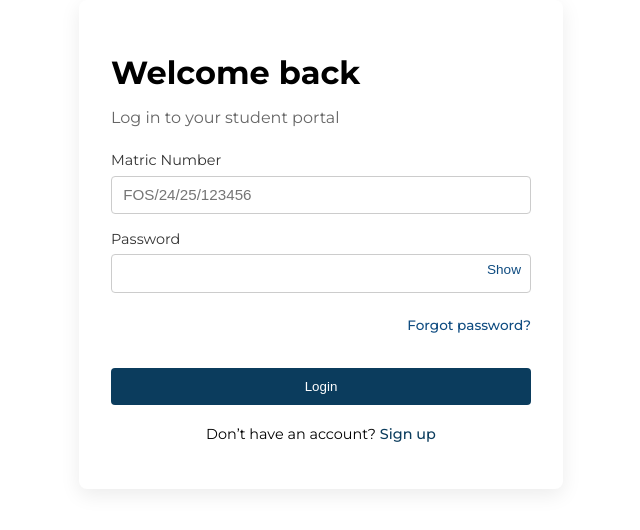
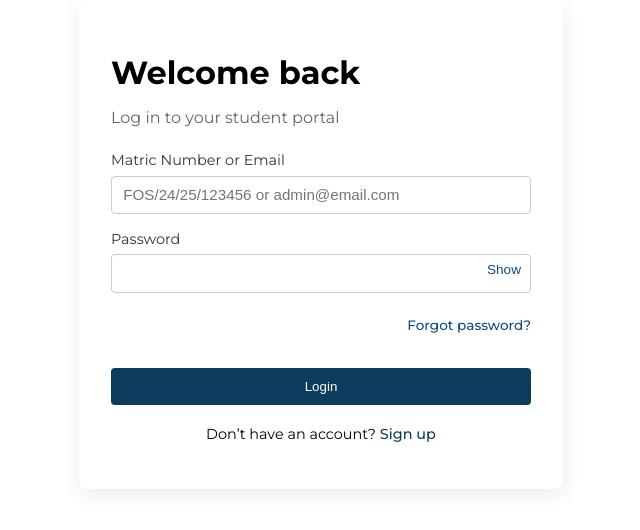
Before and after one commit to Eroh-Maro/student-portal-frontend, a React app: page /login in a window 1280 px wide. Shown: the part 104-634 px from the top of the page, without its empty margins (319-959 px from the left). Built offline with nearby package versions, Linux system fonts and the light colour scheme; the HTML template or start-up script is replaced by a standard one; a web font is replaced by a local one.

Commit message:
ADDED ADMIN

```diff
--- a/src/pages/Login.jsx
+++ b/src/pages/Login.jsx
@@ -18,12 +18,17 @@ const Login = () => {
     setLoading(true);
 
     try {
+      // 🔹 detect admin vs student login
+      const payload = matric.includes("@")
+        ? { email: matric, password }   // admin login
+        : { matric, password };         // student login
+
       const res = await fetch(
         "https://eroh-maro-student-portal-backend.vercel.app/auth/login",
         {
           method: "POST",
           headers: { "Content-Type": "application/json" },
-          body: JSON.stringify({ matric, password }),
+          body: JSON.stringify(payload),
         }
       );
 
@@ -53,11 +58,11 @@ const Login = () => {
 
         <form onSubmit={handleSubmit}>
           <label>
-            Matric Number
+            Matric Number or Email
             <input
               value={matric}
               onChange={(e) => setMatric(e.target.value)}
-              placeholder="FOS/24/25/123456"
+              placeholder="FOS/24/25/123456 or admin@email.com"
               required
               disabled={loading}
             />
@@ -73,6 +78,7 @@ const Login = () => {
                 onChange={(e) => setPassword(e.target.value)}
                 required
                 disabled={loading}
+                autoComplete="current-password"
               />
 
               <button
```
